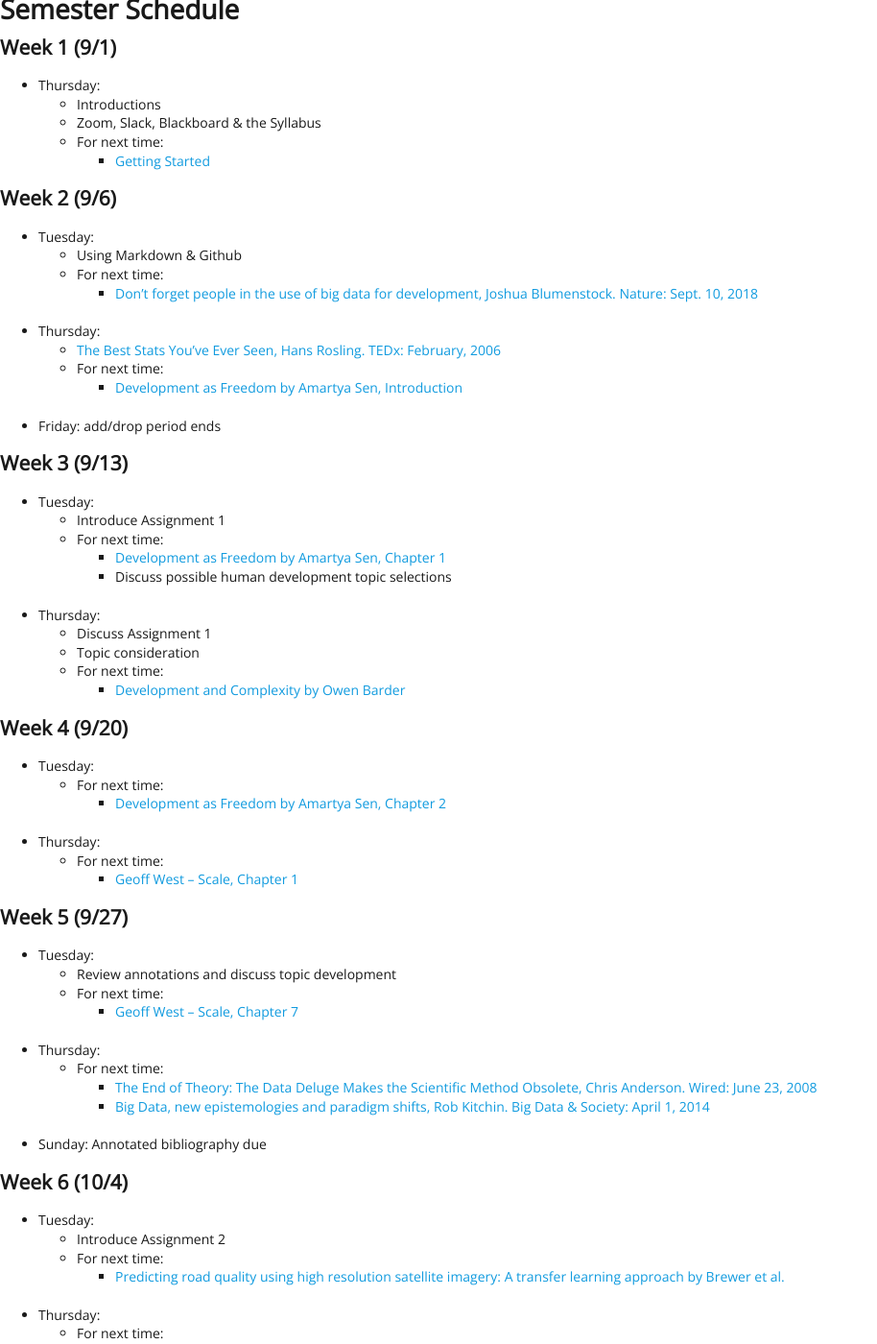
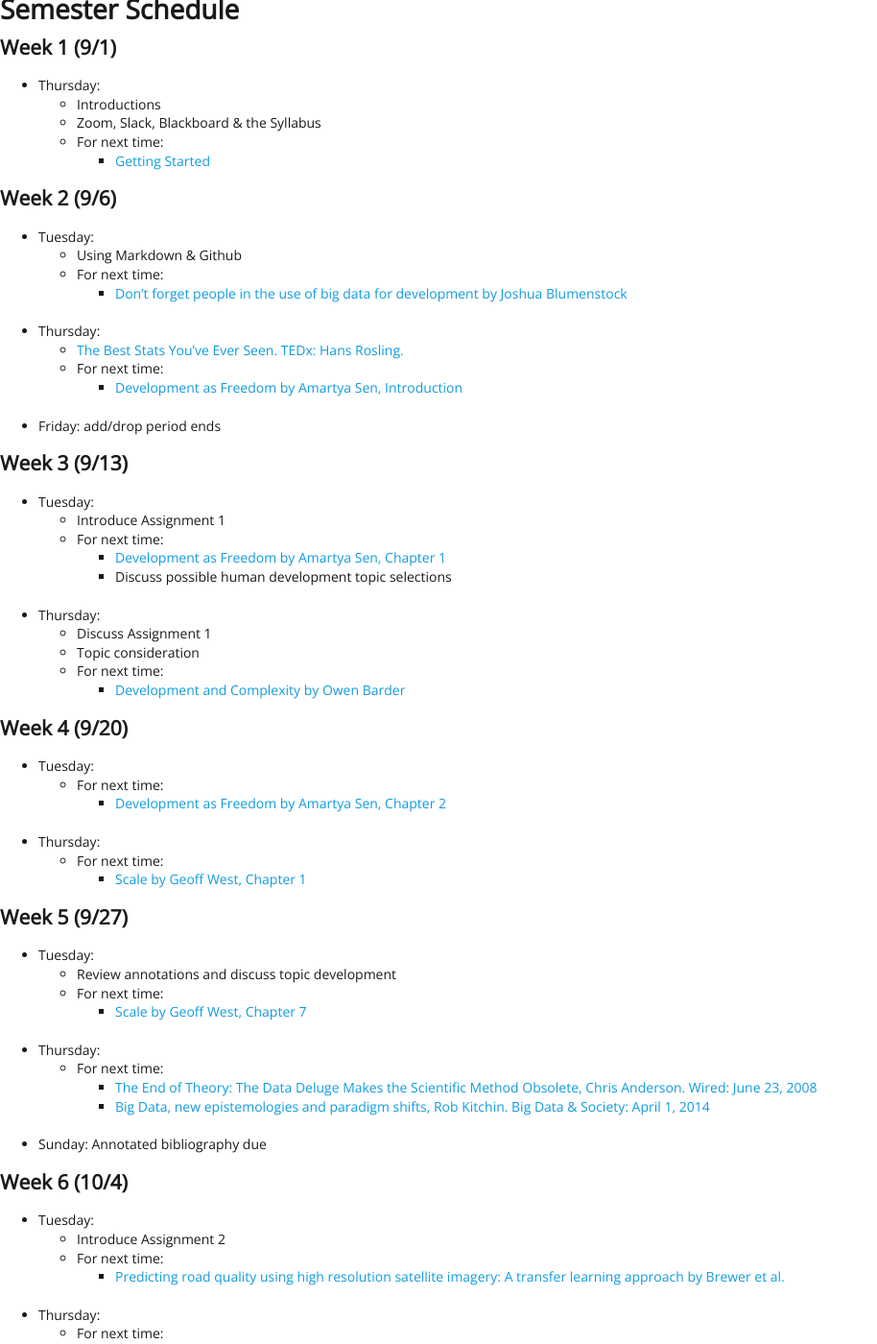
Before and after one commit to EMBrewer/dat150, a Jekyll site: the page built from _posts/2021-09-27-Schedule.md, in a window 1280 px wide and 1400 px high. Shown: the whole window at 96% size, without its empty margins (0-914 px from the left). Built offline with Jekyll 4.4.1, drawn with Linux system fonts in a browser that asks for light colours; our own code applies the rules of GitHub Pages for plain Markdown files; some of the changed text lies outside the part shown.

Commit message:
Update 2021-09-27-Schedule.md

```diff
--- a/_posts/2021-09-27-Schedule.md
+++ b/_posts/2021-09-27-Schedule.md
@@ -11,9 +11,9 @@
 - Tuesday:
 	- Using Markdown & Github
 	- For next time:
-		- [Don’t forget people in the use of big data for development, Joshua Blumenstock.  Nature: Sept. 10, 2018](https://www.nature.com/articles/d41586-018-06215-5)
+		- [Don’t forget people in the use of big data for development by Joshua Blumenstock](https://www.nature.com/articles/d41586-018-06215-5)
 - Thursday:
-	- [The Best Stats You've Ever Seen, Hans Rosling.  TEDx: February, 2006](https://www.ted.com/talks/hans_rosling_the_best_stats_you_ve_ever_seen?language=en)
+	- [The Best Stats You've Ever Seen. TEDx: Hans Rosling. ](https://www.ted.com/talks/hans_rosling_the_best_stats_you_ve_ever_seen?language=en)
 	- For next time:
 		- [Development as Freedom by Amartya Sen, Introduction](https://dsfall21.slack.com/files/U02DA5H2NGJ/F02E98U4ERX/sen_devfree_intro_2.pdf)
 - Friday: add/drop period ends
@@ -36,13 +36,13 @@
 		- [Development as Freedom by Amartya Sen, Chapter 2](https://dsfall21.slack.com/files/U02DA5H2NGJ/F02E98U4ERX/sen_devfree_intro_2.pdf)
 - Thursday:
 	- For next time:
-		- [Geoff West – Scale, Chapter 1](https://dsfall21.slack.com/files/U02DA5H2NGJ/F02EVA0KH8V/west_scale.pdf)
+		- [Scale by Geoff West, Chapter 1](https://dsfall21.slack.com/files/U02DA5H2NGJ/F02EVA0KH8V/west_scale.pdf)
 
 ## Week 5 (9/27)
 - Tuesday:
 	- Review annotations and discuss topic development
 	- For next time:
-		- [Geoff West – Scale, Chapter 7](https://dsfall21.slack.com/files/U02DA5H2NGJ/F02EVA0KH8V/west_scale.pdf)
+		- [Scale by Geoff West, Chapter 7](https://dsfall21.slack.com/files/U02DA5H2NGJ/F02EVA0KH8V/west_scale.pdf)
 - Thursday:
 	- For next time:
 		- [The End of Theory: The Data Deluge Makes the Scientific Method Obsolete, Chris Anderson.  Wired: June 23, 2008](https://www.wired.com/2008/06/pb-theory/)
@@ -94,7 +94,7 @@
 ## Week 11 (11/8)
 - Tuesday:
 	- For next time:
-		- [Geoff West – Scale, pages 431-448](https://dsfall21.slack.com/files/U02DA5H2NGJ/F02EVA0KH8V/west_scale.pdf)
+		- [Scale by Geoff West, pages 431-448](https://dsfall21.slack.com/files/U02DA5H2NGJ/F02EVA0KH8V/west_scale.pdf)
 - Thursday:
 	- For next time:
 		- [Max Tegmark: AI and Physics, Lex Fridman Podcast, relevant portions to 2:35:42](https://www.youtube.com/watch?v=RL4j4KPwNGM)
```
